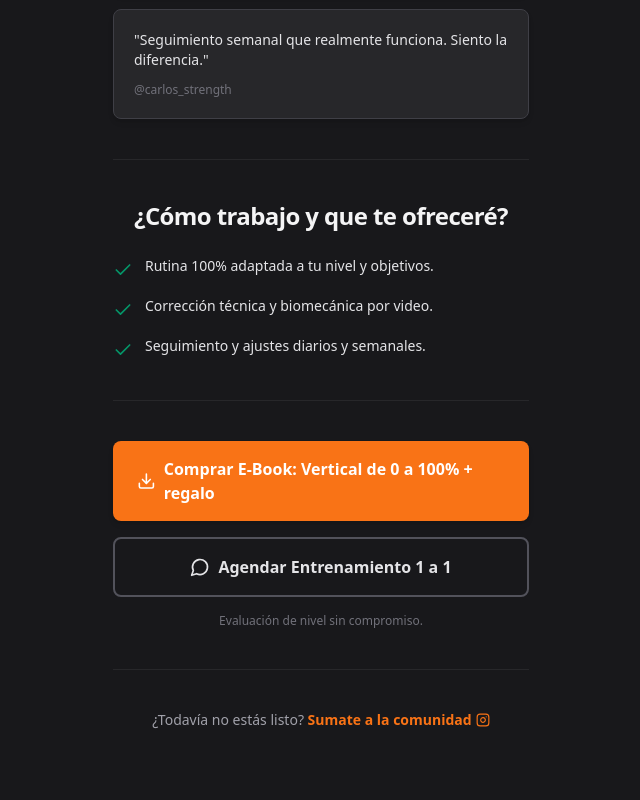
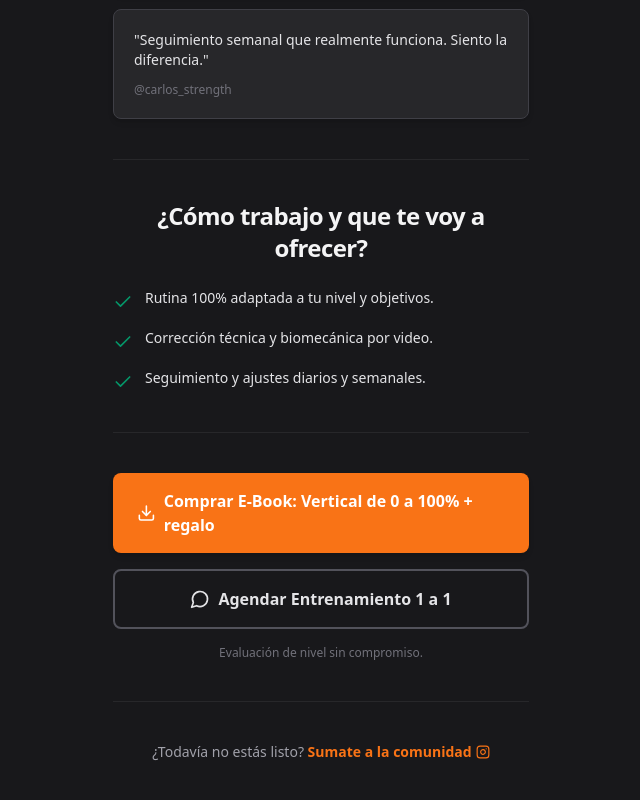
Before and after one commit to Ivo-Bazan-IT/hypeworkout-landing-page, a React (Vite) app: page / in a window 1280 px wide. Shown: the part 989-1789 px from the top of the page, without its empty margins (319-959 px from the left). Built offline with nearby package versions, Linux system fonts and the light colour scheme.

Commit message:
modificación menor en texto de sub-titulo

```diff
--- a/src/App.tsx
+++ b/src/App.tsx
@@ -197,7 +197,7 @@ export default function TrainerLandingPage() {
         {/* ==================== VALUE PROPOSITION ==================== */}
         <section className="py-10 border-t border-zinc-800">
           <h2 className="text-2xl font-bold tracking-tight mb-6 text-center">
-            ¿Cómo trabajo y que te ofreceré?
+            ¿Cómo trabajo y que te voy a ofrecer?
           </h2>
 
           <ul className="space-y-4">
```
